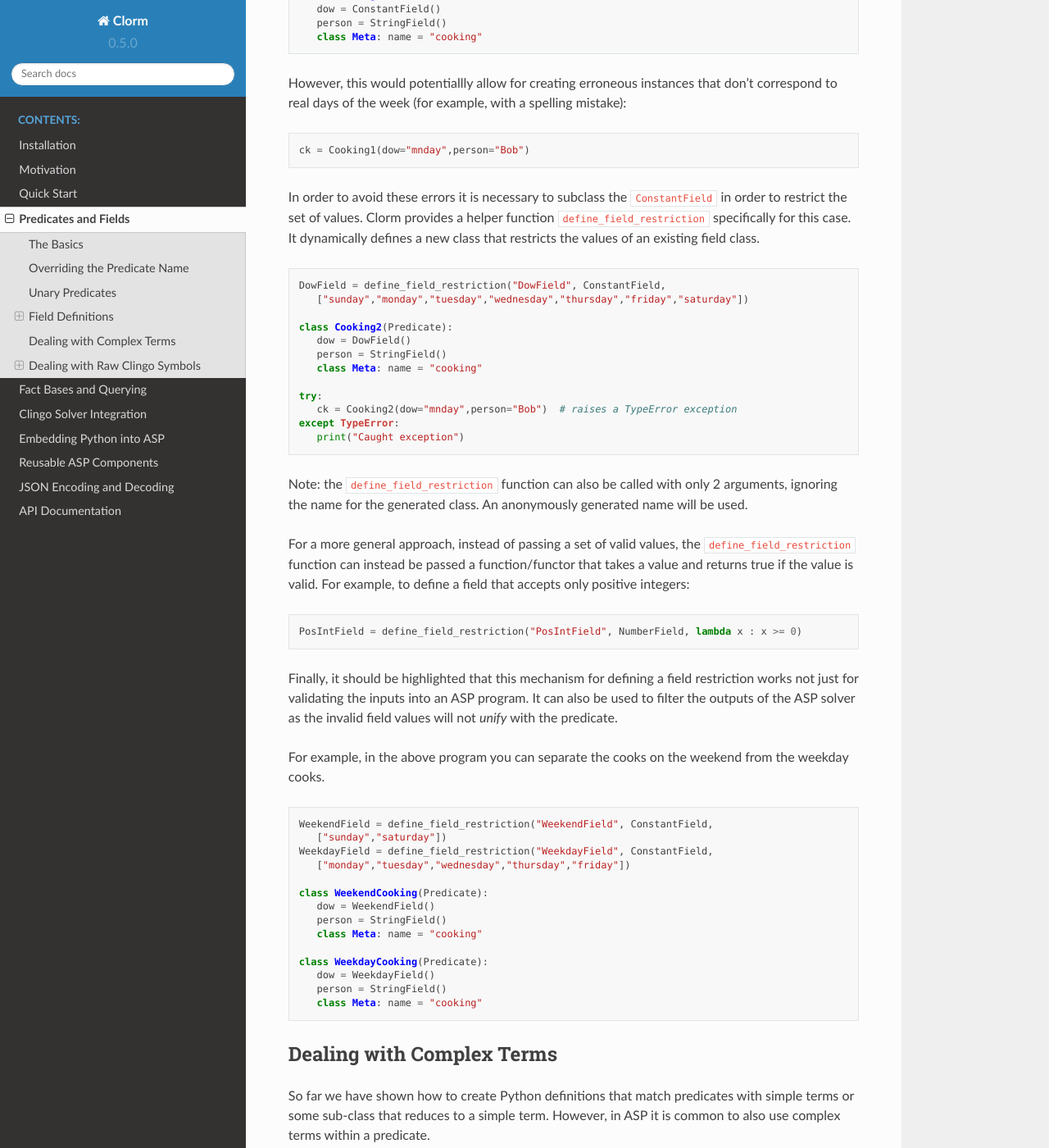
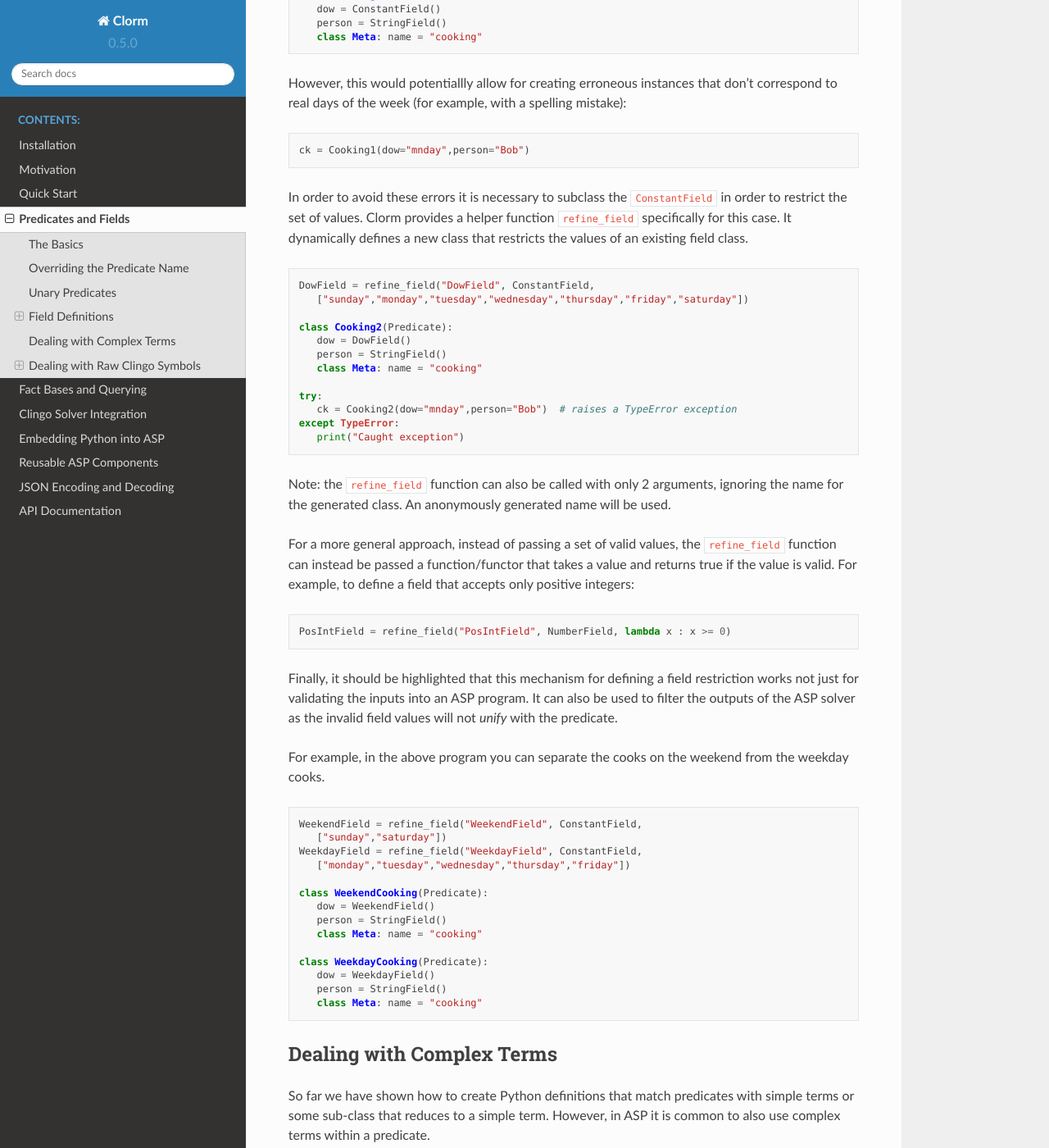
Before and after one commit to potassco/clorm, a Sphinx documentation site: the page built from docs/clorm/predicate.rst, in a window 1280 px wide and 1400 px high, scrolled down 6189 px. Shown: the whole window at 82% size. Built offline with Sphinx 7.4.7 and the Read the Docs theme 2.0.0, drawn with Linux system fonts in a browser that asks for light colours.

Commit message:
Renamed define_field_restriction to refine_field

```diff
--- a/docs/clorm/api.rst
+++ b/docs/clorm/api.rst
@@ -24,7 +24,7 @@ more intuitive Python objects.
 
 .. autoclass:: clorm.IntegerField
 
-.. autofunction:: clorm.define_field_restriction
+.. autofunction:: clorm.refine_field
 
 .. _api_predicates:
 
--- a/docs/clorm/predicate.rst
+++ b/docs/clorm/predicate.rst
@@ -334,12 +334,12 @@ mistake):
 
 In order to avoid these errors it is necessary to subclass the ``ConstantField``
 in order to restrict the set of values. Clorm provides a helper function
-``define_field_restriction`` specifically for this case. It dynamically defines
+``refine_field`` specifically for this case. It dynamically defines
 a new class that restricts the values of an existing field class.
 
 .. code-block:: python
 
-   DowField = define_field_restriction("DowField", ConstantField,
+   DowField = refine_field("DowField", ConstantField,
       ["sunday","monday","tuesday","wednesday","thursday","friday","saturday"])
 
    class Cooking2(Predicate):
@@ -352,18 +352,18 @@ a new class that restricts the values of an existing field class.
    except TypeError:
       print("Caught exception")
 
-Note: the ``define_field_restriction`` function can also be called with only 2
+Note: the ``refine_field`` function can also be called with only 2
 arguments, ignoring the name for the generated class. An anonymously generated
 name will be used.
 
 For a more general approach, instead of passing a set of valid values, the
-``define_field_restriction`` function can instead be passed a function/functor
+``refine_field`` function can instead be passed a function/functor
 that takes a value and returns true if the value is valid. For example, to
 define a field that accepts only positive integers:
 
 .. code-block:: python
 
-   PosIntField = define_field_restriction("PosIntField", NumberField, lambda x : x >= 0)
+   PosIntField = refine_field("PosIntField", NumberField, lambda x : x >= 0)
 
 Finally, it should be highlighted that this mechanism for defining a field
 restriction works not just for validating the inputs into an ASP program. It can
@@ -375,9 +375,9 @@ from the weekday cooks.
 
 .. code-block:: python
 
-   WeekendField = define_field_restriction("WeekendField", ConstantField,
+   WeekendField = refine_field("WeekendField", ConstantField,
       ["sunday","saturday"])
-   WeekdayField = define_field_restriction("WeekdayField", ConstantField,
+   WeekdayField = refine_field("WeekdayField", ConstantField,
       ["monday","tuesday","wednesday","thursday","friday"])
 
    class WeekendCooking(Predicate):
```
Also changed, not shown: 2 other files.
